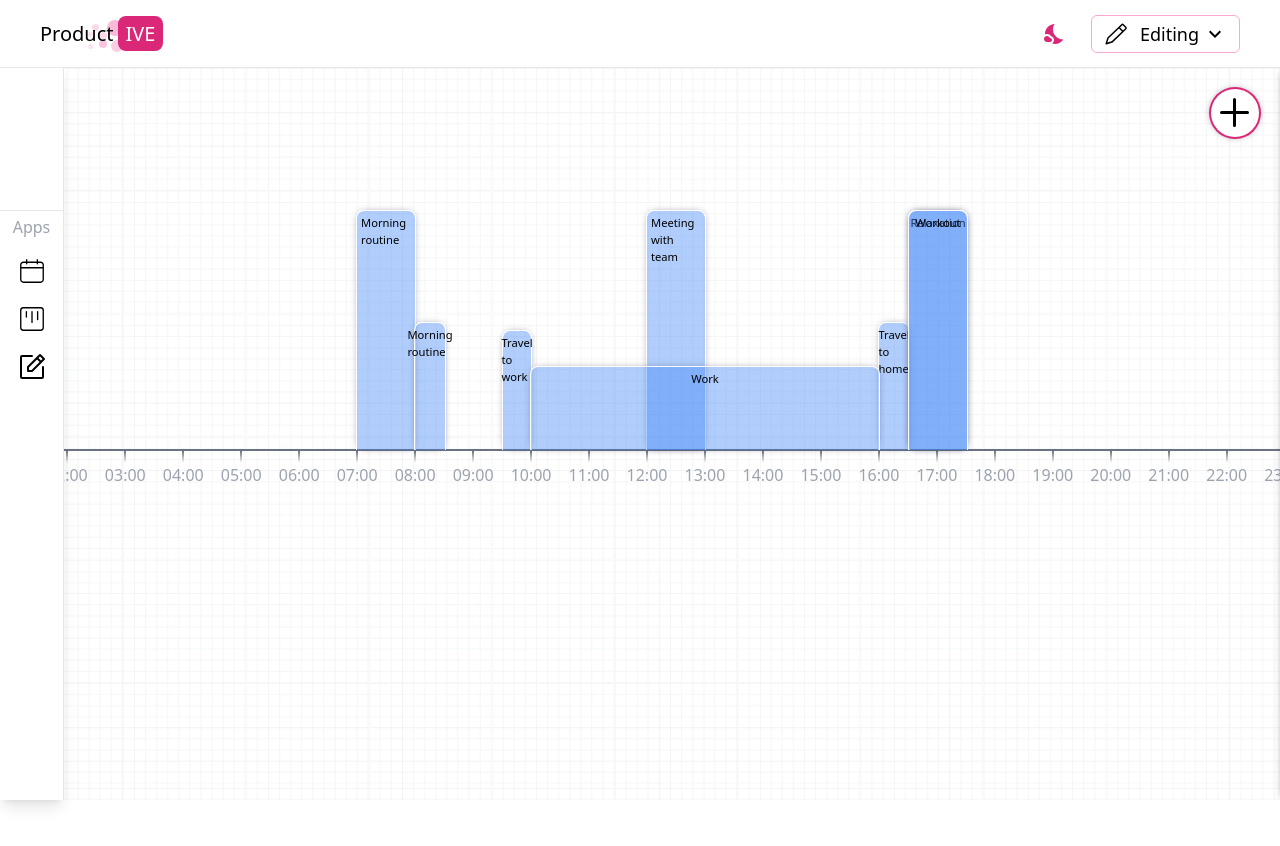
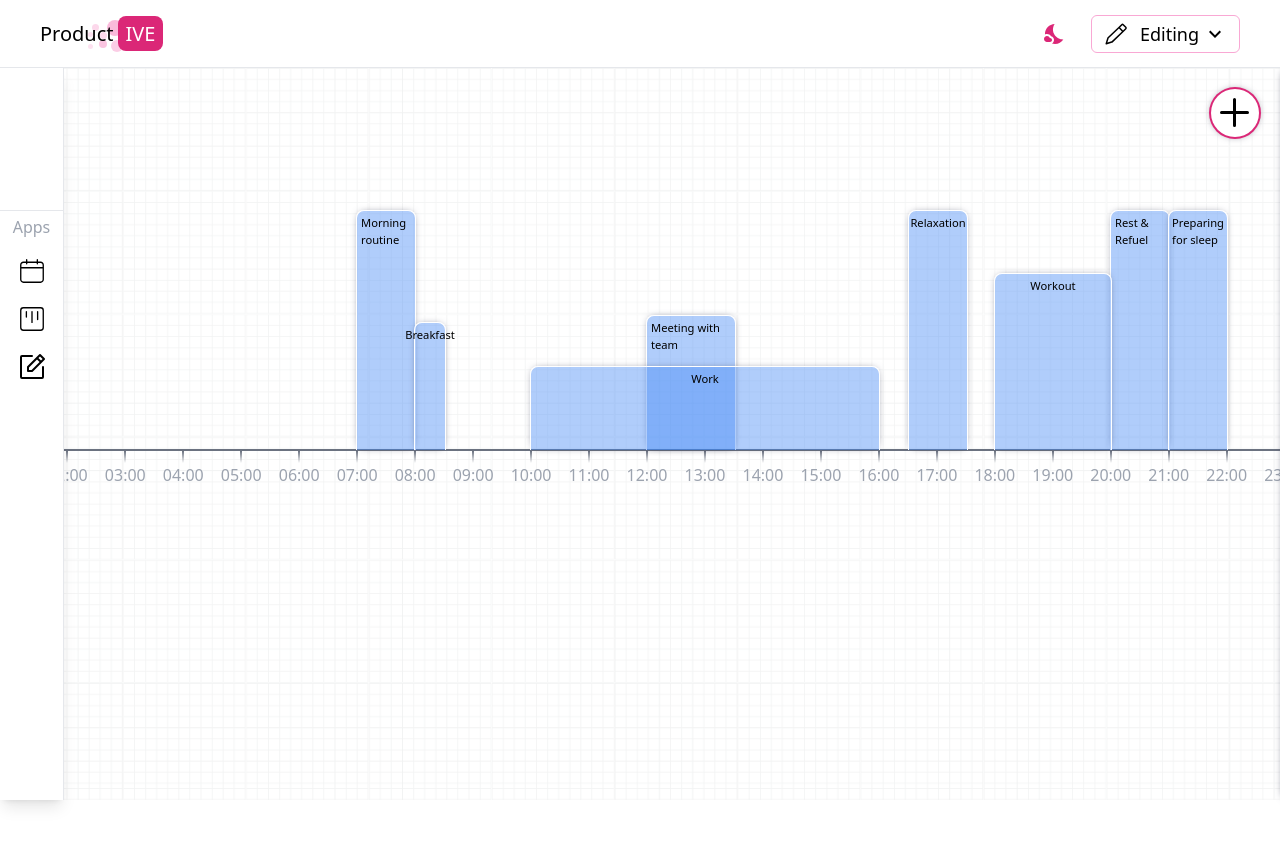
Before and after one commit to karal63/time-manager-app-project, a React (Vite) app: page /planner in a window 1280 px wide. Shown: the top 846 px of the page. Built offline with nearby package versions, Linux system fonts and the light colour scheme.

Commit message:
- Dodano więcej czynności do podstawowego szablonu dnia

```diff
--- a/src/store.js
+++ b/src/store.js
@@ -153,52 +153,52 @@ export const useTimeRangeStore = create((set, get) => ({
         },
         {
             id: 2,
-            name: "Morning routine",
+            name: "Breakfast",
             desc: "A balanced breakfast stabilizes blood sugar levels.",
             timeStart: "08:00",
             timeEnd: "08:30",
         },
         {
             id: 3,
-            name: "Travel to work",
-            desc: "",
-            timeStart: "09:30",
-            timeEnd: "10:00",
-        },
-        {
-            id: 4,
             name: "Work",
             desc: "Working on projects, collaborating with teammates, realizing ideas.",
             timeStart: "10:00",
             timeEnd: "16:00",
         },
         {
-            id: 5,
+            id: 4,
             name: "Meeting with team",
             desc: "Discussing our goals, promotions and generally current situation.",
             timeStart: "12:00",
-            timeEnd: "13:00",
+            timeEnd: "13:30",
         },
         {
-            id: 6,
-            name: "Travel to home",
-            desc: "",
-            timeStart: "16:00",
-            timeEnd: "16:30",
-        },
-        {
-            id: 7,
+            id: 5,
             name: "Relaxation",
             desc: "Eating, talking to loved ones",
             timeStart: "16:30",
             timeEnd: "17:30",
         },
         {
-            id: 8,
+            id: 6,
             name: "Workout",
             desc: "Consistency is key for fitness results.",
-            timeStart: "16:30",
-            timeEnd: "17:30",
+            timeStart: "18:00",
+            timeEnd: "20:00",
+        },
+        {
+            id: 7,
+            name: "Rest & Refuel",
+            desc: "",
+            timeStart: "20:00",
+            timeEnd: "21:00",
+        },
+        {
+            id: 8,
+            name: "Preparing for sleep",
+            desc: "Consistency is key for fitness results.",
+            timeStart: "21:00",
+            timeEnd: "22:00",
         },
     ],
 
```
